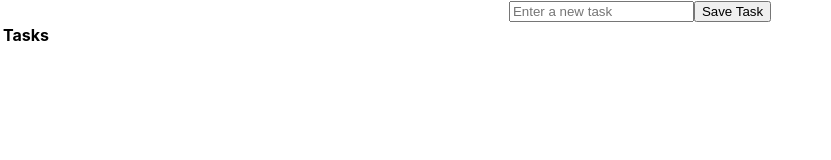
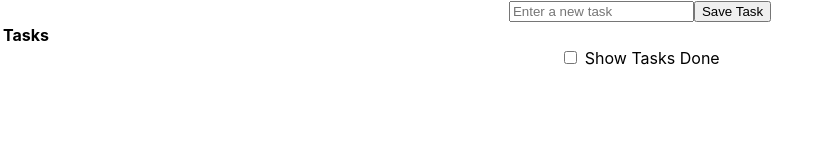
Before and after one commit to llatzer-dev/react-taskapp-localstorage, a React (Create React App) app: page / in a window 1280 px wide. Shown: the top 160 px of the page, without its empty margins (0-831 px from the left). Built offline with nearby package versions, Linux system fonts and the light colour scheme.

Commit message:
Table Tasks Done

```diff
--- a/src/App.js
+++ b/src/App.js
@@ -6,6 +6,7 @@
 
 function App() {
   const [tasksItems, setTasksItems] = useState([]);
+  const [showCompleted, setShowCompleted] = useState();
 
   const createNewTask = (taskName) => {
     if (!tasksItems.find((task) => task.name === taskName)) {
@@ -35,8 +36,25 @@
   return (
     <div className="App">
       <TaskCreator createNewTask={createNewTask} />
+      <TaskTable tasks={tasksItems} toggleTask={toggleTask} />
 
-      <TaskTable tasks={tasksItems} toggleTask={toggleTask} />
+      <div>
+        <input
+          type="checkbox"
+          onChange={(e) => setShowCompleted(!showCompleted)}
+        />{" "}
+        <label>Show Tasks Done</label>
+      </div>
+
+      {
+        showCompleted === true && (
+          <TaskTable
+            tasks={tasksItems}
+            toggleTask={toggleTask}
+            showCompleted={showCompleted}
+          />
+        )
+      }
     </div>
   );
 }
--- a/src/components/TaskTable.js
+++ b/src/components/TaskTable.js
@@ -1,6 +1,14 @@
 import { TaskRow } from "./TaskRow";
 
-export const TaskTable = ({ tasks, toggleTask }) => {
+export const TaskTable = ({ tasks, toggleTask, showCompleted = false }) => {
+  const taskTableRows = (doneValue) => {
+    return tasks
+      .filter((task) => task.done === doneValue)
+      .map((task) => (
+        <TaskRow task={task} key={task.name} toggleTask={toggleTask} />
+      ));
+  };
+
   return (
     <table>
       <thead>
@@ -8,11 +16,7 @@
           <th>Tasks</th>
         </tr>
       </thead>
-      <tbody>
-        {tasks.map((task) => (
-          <TaskRow task={task} key={task.name} toggleTask={toggleTask} />
-        ))}
-      </tbody>
+      <tbody>{taskTableRows(showCompleted)}</tbody>
     </table>
   );
 };
```
